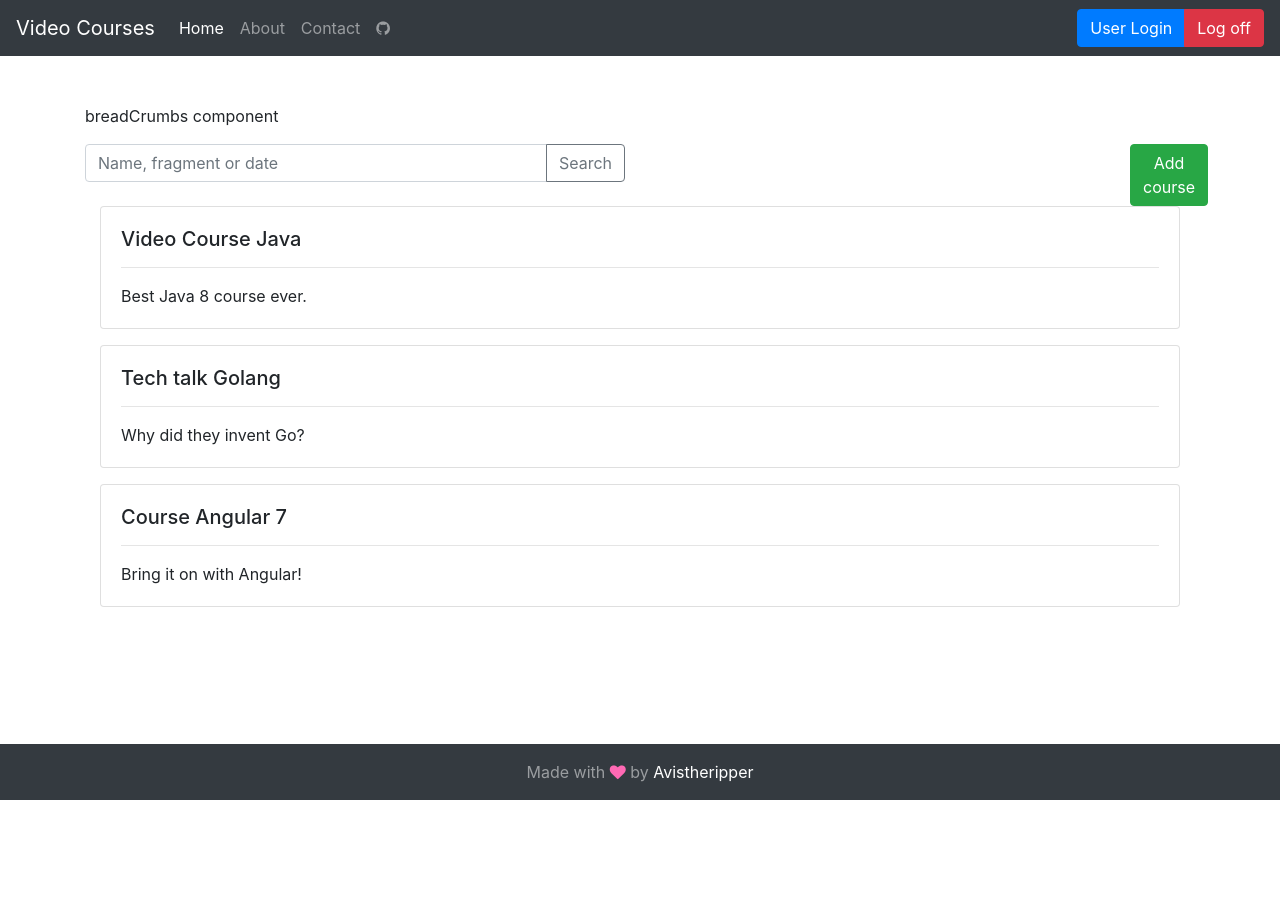
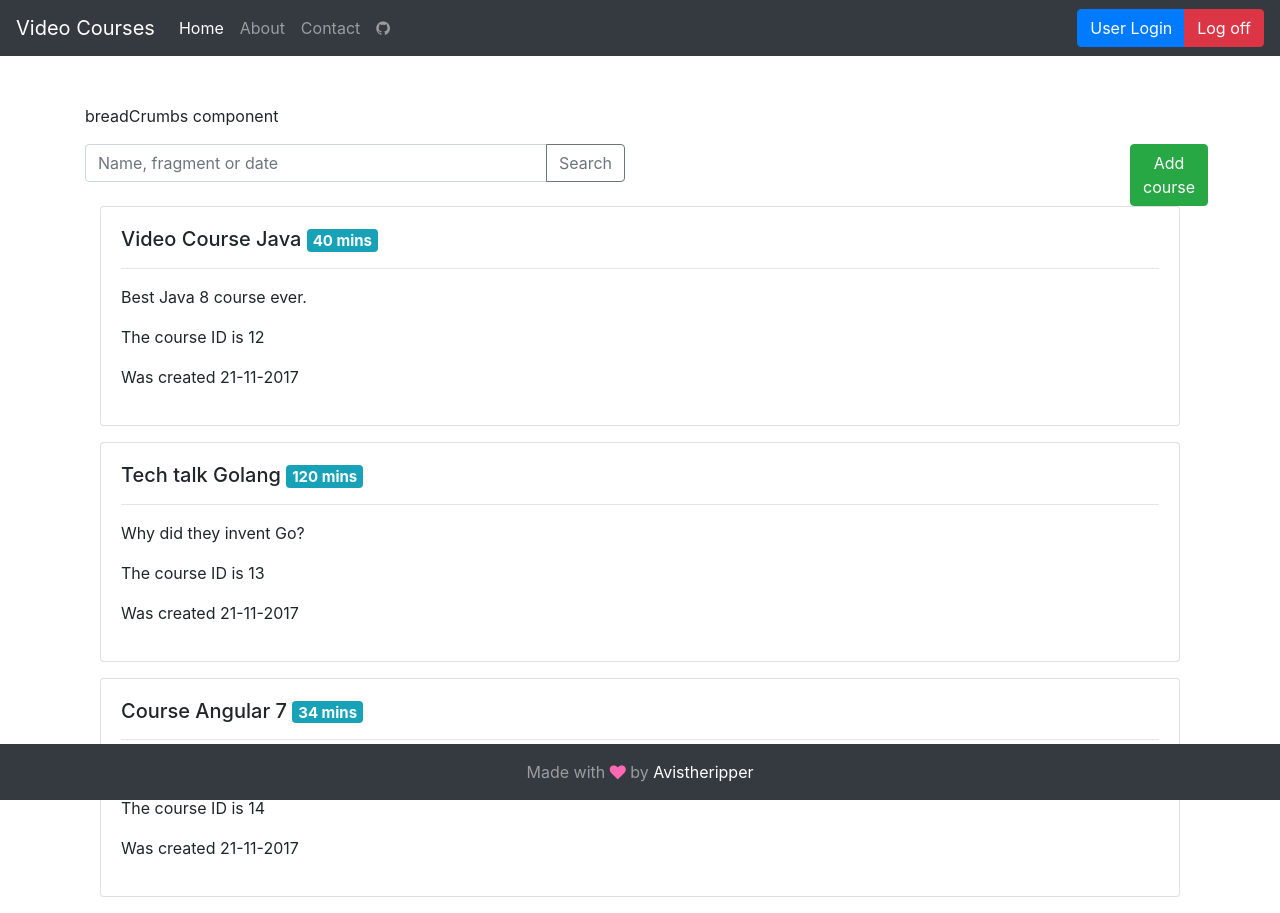
Before and after one commit to avistheripper/angular-mentoring, an Angular app: page / in a window 1280 px wide. Before the commit the page ends 800 px from the top, so only its background shows below. Built offline with nearby package versions, Linux system fonts and the light colour scheme.

Commit message:
Add some remarks

```diff
--- a/src/app/core/course-item/course-item.component.html
+++ b/src/app/core/course-item/course-item.component.html
@@ -1,7 +1,9 @@
 <div class="card mb-3">
   <div class="card-body">
-    <h5 class="card-title">{{ courseItem.title }}</h5>
+    <h5 class="card-title">{{ courseItem.title }} <span class="badge badge-info">{{courseItem.duration}} mins</span></h5>
     <hr>
     <p class="card-text">{{ courseItem.description }}</p>
+    <p>The course ID is {{courseItem.id}}</p>
+    <p>Was created {{courseItem.creationDate}}</p>
   </div>
 </div>
--- a/src/app/core/courses-page/courses-page.component.ts
+++ b/src/app/core/courses-page/courses-page.component.ts
@@ -12,7 +12,7 @@ export class CoursesPageComponent implements OnInit {
       id: 12,
       title: 'Video Course Java',
       creationDate: '21-11-2017',
-      duration: 44,
+      duration: 40,
       description: 'Best Java 8 course ever.'
 
     },
@@ -20,7 +20,7 @@ export class CoursesPageComponent implements OnInit {
       id: 13,
       title: 'Tech talk Golang',
       creationDate: '21-11-2017',
-      duration: 44,
+      duration: 120,
       description: 'Why did they invent Go?'
 
     },
@@ -28,7 +28,7 @@ export class CoursesPageComponent implements OnInit {
       id: 14,
       title: 'Course Angular 7',
       creationDate: '21-11-2017',
-      duration: 44,
+      duration: 34,
       description: 'Bring it on with Angular!'
 
     }
--- /dev/null
+++ b/src/app/core/user.ts
@@ -0,0 +1,5 @@
+export interface User {
+    id: number,
+    firstName: string,
+    lastName: string
+}
```
Also changed, not shown: src/app/core/core.module.ts (+9 -1 lines), src/app/core/user-impl.ts (added, +7 -0 lines).
